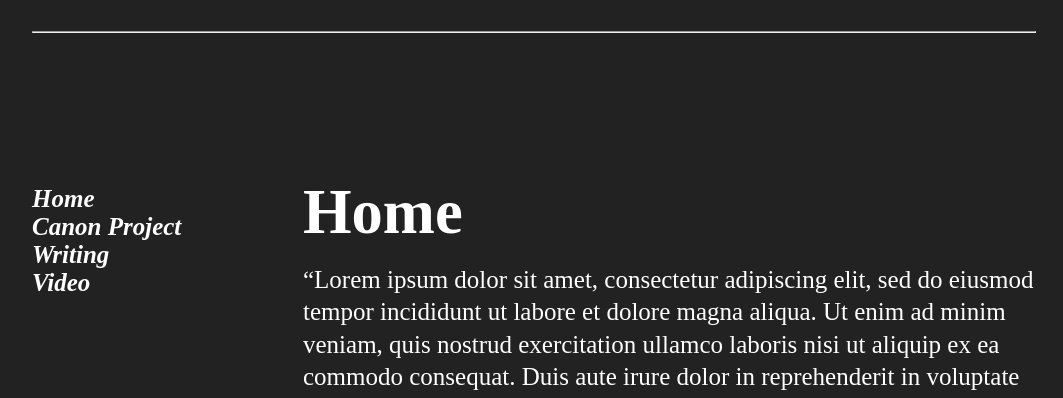
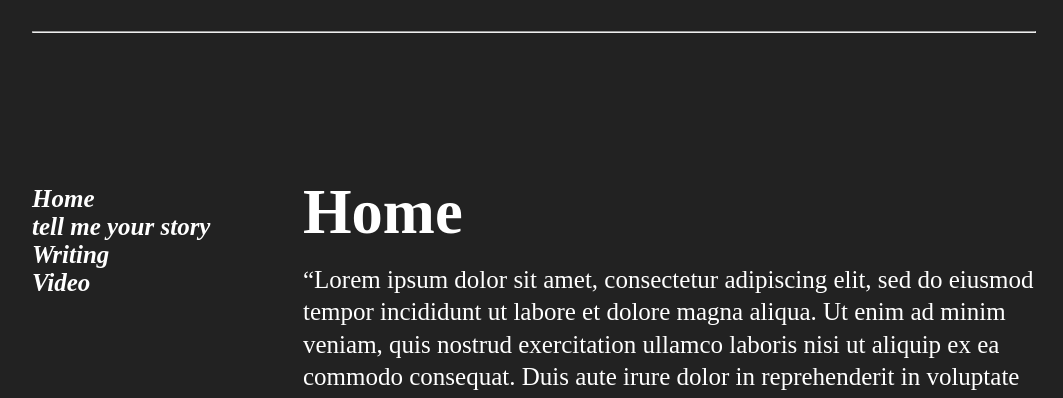
Before and after one commit to lewzsh/rah, a Jekyll site: the page built from docs/index.markdown, in a window 1280 px wide. Shown: the top 398 px of the page, without its empty margins (106-1169 px from the left). Built offline with Jekyll 4.4.1, drawn with Linux system fonts in a browser that asks for light colours; nearby versions of some CDN libraries; some web fonts are replaced.

Commit message:
Update navigation.yml
change link and name

```diff
--- a/docs/_data/navigation.yml
+++ b/docs/_data/navigation.yml
@@ -1,7 +1,7 @@
 - name: Home
   link: /
-- name: Canon Project
-  link: /canonproject.html
+- name: tell me your story
+  link: /yourstory.html
 - name: Writing
   link: /writing.html
 - name: Video
```
